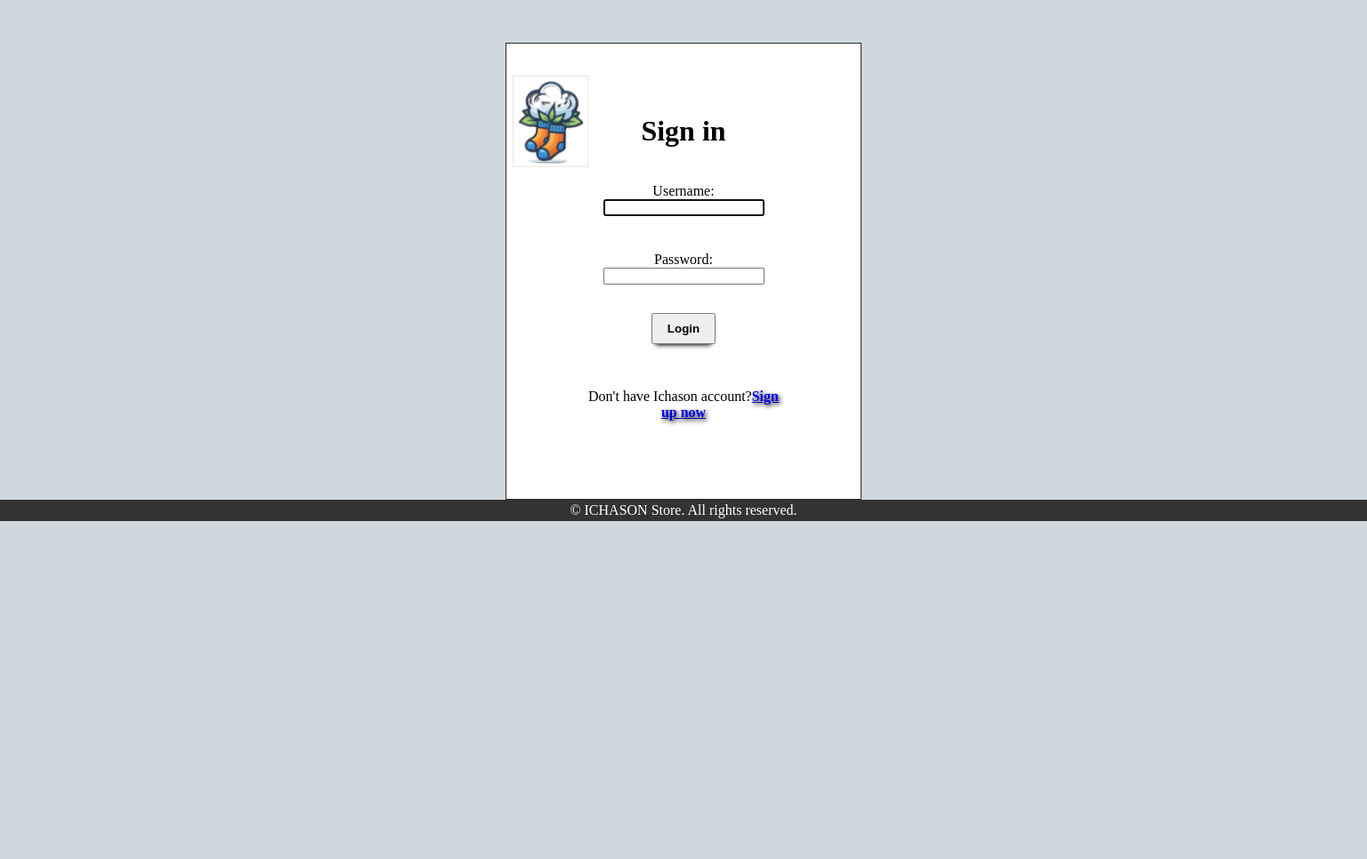
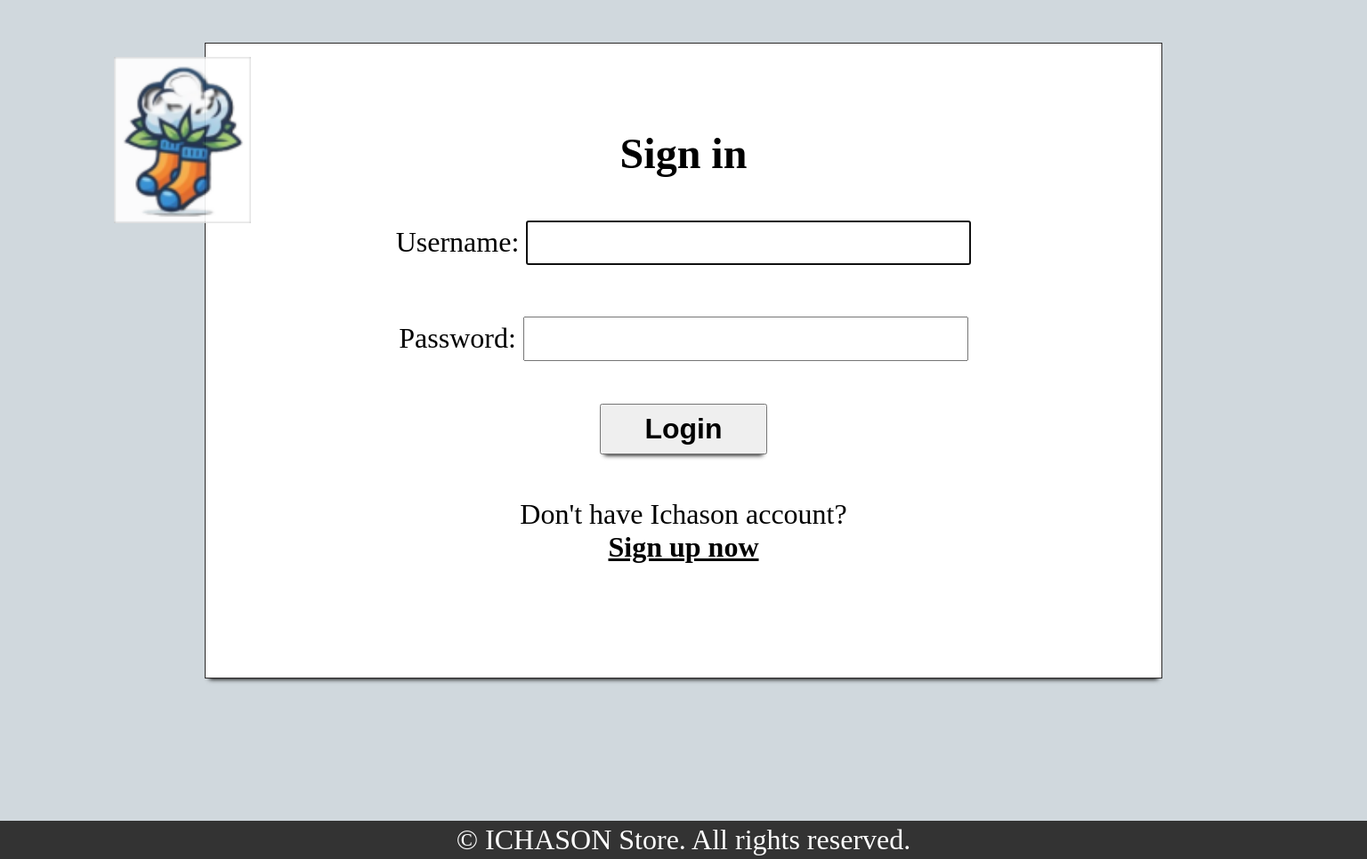
Before and after one commit to Dominic556655/Ichason-store, a Django app: page /accounts/login/ in a window 1536 px wide. Shown: the whole page at 89% size. Before the commit the page ends 586 px from the top, so only its background shows below. Run offline with Django 5.2, Linux system fonts and the light colour scheme.

Commit message:
Add google authentication with django-allauth, update register page, views, urls and styles

```diff
--- a/ICHASON_PROJ/urls.py
+++ b/ICHASON_PROJ/urls.py
@@ -22,8 +22,9 @@ from store import views
 
 urlpatterns = [
     path('admin/', admin.site.urls),
-    path('ICHASON_PROJ', include('store.urls')),
+    path('ICHASON_PROJ/', include('store.urls')),
     path("accounts/", include("django.contrib.auth.urls")),
+    path("accounts/", include("allauth.urls")),
     path("verify-payment/",views.verify_payment, name="verify_payment"),
 ]
 urlpatterns += static(settings.MEDIA_URL, document_root=settings.MEDIA_ROOT)
--- a/TEMPLATES/registration/login.html
+++ b/TEMPLATES/registration/login.html
@@ -16,14 +16,17 @@
       <form method="POST">
         {% csrf_token %} {{ form.as_p }}
 
-        <button class="button_class" type="submit">Login</button>
+        <button class="button_class" type="submit">
+          <strong>Login</strong>
+        </button>
       </form>
 
       <p>
         Don't have Ichason account?<a
           class="button__class"
           href="{% url 'register' %}"
-          ><strong>Sign up now</strong></a
+        >
+          <br /><strong class="nowrap">Sign up now</strong></a
         >
       </p>
     </div>
--- a/static/style.css
+++ b/static/style.css
@@ -231,72 +231,6 @@ li, a:active{
 
 
 
-    /* LOGIN CSS */
-
-.register_img{
-    position: absolute;
-    top: 0;
-    margin-top: 4rem;
-    margin-left: -14rem;
-}
-
-.input-box{
-    width: 100%;
-    max-width: 300px;
-    height: 30px;
-    font-size: 18px;
-    padding: 5px 10px;
-    margin-bottom: 20pxpx;
-}
-
-p, .item{
-    text-align: center;
-    color: black;
-    margin: 40px;
-}
-
-p{
-    text-align: center;
-    color: #000;
-
-}
-
-.kick{
-    margin: 1px;
-    color: #fff;
-}
-
-.item{
-    color: #000;
-    text-align: center;
-    margin-top: 2rem;
-}
-.button__class{
-    text-align: center;
-    text-shadow: 2px 2px 5px rgb(3, 3, 3);
-}
-
-.button_class{
-    margin-top: -10px;
-    margin-bottom: 10px;
-    padding: 0.5rem 1rem ;
-   align-self: center;
-   font-weight: bold;
-   box-shadow: 0 6px 5px -5px black;
-}
-
-.container{
-    background:#fff;
-    border: 1px solid #2b2929;
-    box-shadow: 0 6px 5px -5px black;
-    padding: 4rem;
-    align-self: center;
-    text-align: center;
-    margin-top: 3rem;
-    width: 50%;
-    height: auto;
-}
-
 .checkout-container {
     position: relative;
     bottom: 0;
@@ -389,14 +323,14 @@ h1{
 }
 .container{
     background:#fff;
-    color: #000;
-    border: 1px solid #2b2929;
-    box-shadow: 0 6px 5px -5px black;
-    padding: 3rem;
+    border: 1px solid #2b2929;
+    box-shadow: 0 6px 5px -5px black;
+    padding: 5rem;
     align-self: center;
     text-align: center;
     margin-top: 3rem;
-    width: 400px;
+    margin-bottom: 1.5rem;
+    width: 100%;
     height: auto;
 }
         /* || ABOUT PAGE */
@@ -450,6 +384,75 @@ section{
     border: 1px solid #ccc;
 }
 
+    /* LOGIN CSS */
+
+.register_img{
+    position: absolute;
+    top: 0;
+    margin-top: 4rem;
+    margin-left: -11.7rem;
+}
+
+
+.container input{
+    width: 100%;
+    max-width: 300px;
+    height: 25px;
+    font-size: 18px;
+    padding: 5px 10px;
+    margin-bottom: 7px;
+}
+
+p, .item{
+    text-align: center;
+    color: black;
+    margin: 20px;
+}
+
+p{
+    text-align: center;
+    color: #000;
+   font-size: 20px;
+}
+
+.kick{
+    margin: 1px;
+    color: #fff;
+}
+
+.item{
+    color: #000;
+    text-align: center;
+    margin-top: 2rem;
+}
+.button__class{
+    text-align: center;
+    color: #000;
+}
+
+.button_class{
+    margin-top: -10px;
+    margin-bottom: 10px;
+    padding: 0.5rem 1rem ;
+   align-self: center;
+   font-weight: bold;
+   box-shadow: 0 6px 5px -5px black;
+   white-space: nowrap;
+}
+
+.container{
+    background:#fff;
+    border: 1px solid #2b2929;
+    box-shadow: 0 6px 5px -5px black;
+    padding: 5rem;
+    align-self: center;
+    text-align: center;
+    margin-top: 2rem;
+    margin-bottom: 4.5rem;
+    width: 100%;
+    height: auto;
+}
+    /* end of login */
 
    /* || CONTACT US PAGE */
 
@@ -729,7 +732,22 @@ nav a:focus{
 
 }
 
-
+        /* || MEDIA QUERY */
+
+@media screen and (min-width: 390px){
+    .container{
+    background:#fff;
+    border: 1px solid #2b2929;
+    box-shadow: 0 6px 5px -5px black;
+    padding: 5rem;
+    align-self: center;
+    text-align: center;
+    margin-top: 2rem;
+    margin-bottom: 15rem;
+    width: 100%;
+    height: auto;
+}
+}
 
 
 /* || SMALL */
@@ -957,6 +975,8 @@ section{
     margin-top: 1rem;
 }
 
+
+
 }
 /* || MEDIUM */
 @media screen and (min-width: 768px){
@@ -983,6 +1003,80 @@ section{
 .submit{
     font-size: large;
 }
+    /* LOGIN CSS */
+
+.register_img{
+    position: absolute;
+    top: 0;
+    width: 15%;
+    height: auto;
+    margin-top: 6rem;
+    margin-left: -20rem;
+}
+
+.container input{
+    width: 100%;
+    max-width: 300px;
+    height: 50px;
+    font-size: 18px;
+    padding: 10px 20px;
+    margin-bottom: 20px;
+}
+
+p, .item{
+    text-align: center;
+    color: black;
+    margin: 50px;
+
+}
+
+p{
+    text-align: center;
+    color: #000;
+   font-size: 2rem;
+   white-space: nowrap;
+}
+
+.kick{
+    margin: 1px;
+    color: #fff;
+}
+
+.item{
+    color: #000;
+    text-align: center;
+    margin-top: 2rem;
+}
+.button__class{
+    text-align: center;
+    color: #000;
+}
+
+.button_class{
+    margin-top: -10px;
+    margin-bottom: 10px;
+    padding: 1rem 2rem ;
+   align-self: center;
+   font-weight: bold;
+   font-size: 20px;
+   box-shadow: 0 6px 5px -5px black;
+}
+
+.container{
+    background:#fff;
+    border: 1px solid #2b2929;
+    box-shadow: 0 6px 5px -5px black;
+    padding: 5rem;
+    align-self: center;
+    text-align: center;
+    margin-top: 5rem;
+    margin-bottom: 10.5rem;
+    width: 100%;
+    height: auto;
+}
+
+/* end of login */
+
 .container__authenticate{
     background:#fff;
     border: 1px solid #2b2929;
@@ -1175,6 +1269,93 @@ section{
     width: 50rem;
     height: auto;
 }
+
+    /* LOGIN CSS */
+
+.register_img{
+    position: absolute;
+    top: 0;
+    width: 10%;
+    height: auto;
+    margin-top: 2rem;
+    margin-left: -15rem;
+}
+.register_img{
+    position: absolute;
+    top: 0;
+    width: 10%;
+    height: auto;
+    margin-top: 2rem;
+    margin-left: -18rem;
+}
+
+.container input{
+    width: 100%;
+    max-width: 200px;
+    height: 30px;
+    font-size: 10px;
+    padding: 10px 20px;
+    margin-bottom: 10px;
+}
+
+p, .item{
+    text-align: center;
+    color: black;
+    margin: 30px;
+    font-size: 2rem;
+
+}
+
+p{
+    text-align: center;
+    color: #000;
+   font-size: 1rem;
+   white-space: nowrap;
+}
+
+.kick{
+    margin: 1px;
+    color: #fff;
+}
+
+.item{
+    color: #000;
+    text-align: center;
+    margin-top: 2rem;
+}
+.button__class{
+    text-align: center;
+    color: #000;
+}
+
+.button_class{
+    margin-top: -10px;
+    margin-bottom: 10px;
+    padding: 0.5rem 2rem ;
+   align-self: center;
+   font-weight: bold;
+   font-size: 15px;
+   box-shadow: 0 6px 5px -5px black;
+}
+
+.container{
+    background:#fff;
+    border: 1px solid #2b2929;
+    box-shadow: 0 6px 5px -5px black;
+    padding: 5rem;
+    align-self: center;
+    text-align: center;
+    margin-top: 1rem;
+    margin-bottom: 3rem;
+    width: 50%;
+    height: auto;
+}
+
+/* end of login */
+
+
+
+
 
 }
 /* || XL */
@@ -1616,6 +1797,84 @@ h6{
     font-size: 5rem;
 }
 
+
+    /* LOGIN CSS */
+
+.register_img{
+    position: absolute;
+    top: 0;
+    width: 10%;
+    height: auto;
+    margin-top: 4rem;
+    margin-left: -40rem;
+}
+
+
+.container input{
+    width: 100%;
+    max-width: 500px;
+    height: 50px;
+    font-size: 30px;
+    padding: 13px 50px;
+    margin-bottom: 10px;
+}
+
+p, .item{
+    text-align: center;
+    color: black;
+    margin: 3rem;
+    font-size: 3rem;
+
+}
+
+p{
+    text-align: center;
+    color: #000;
+   font-size: 2rem;
+   white-space: nowrap;
+}
+
+.kick{
+    margin: 1px;
+    color: #fff;
+}
+
+.item{
+    color: #000;
+    text-align: center;
+    margin-top: 1rem;
+}
+.button__class{
+    text-align: center;
+    color: #000;
+}
+
+.button_class{
+    margin-top: -10px;
+    margin-bottom: 1px;
+    padding: 0.5rem 3rem ;
+   align-self: center;
+   font-size: 2rem;
+
+}
+
+.container{
+    background:#fff;
+    border: 1px solid #2b2929;
+    box-shadow: 0 6px 5px -5px black;
+    padding: 5rem;
+    align-self: center;
+    text-align: center;
+    margin-top: 3rem;
+    margin-bottom: 10rem;
+    width: 70%;
+    height: auto;
+}
+
+/* end of login */
+
+
+
 }
 /* || MOBILE DEVICE LANDSCAPE  */
 @media screen and (max-height: 425px) and(min-aspect-ratio:7/4) {
--- a/store/views.py
+++ b/store/views.py
@@ -74,7 +74,7 @@ def register(request):
 
     if request.method == "POST":
 
-        form =form = RegisterForm(request.POST)
+        form = RegisterForm(request.POST)
 
         if form.is_valid():
             form.save()
```
Also changed, not shown: ICHASON_PROJ/settings.py (+9 -1 lines), TEMPLATES/register.html (+15 -5 lines).
